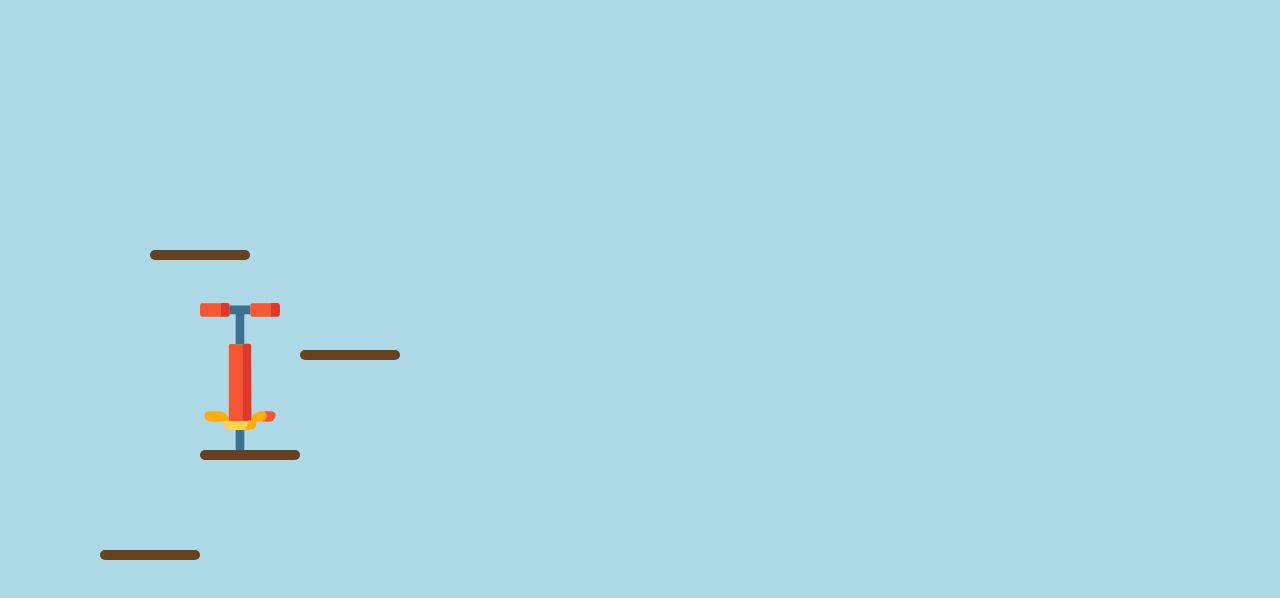
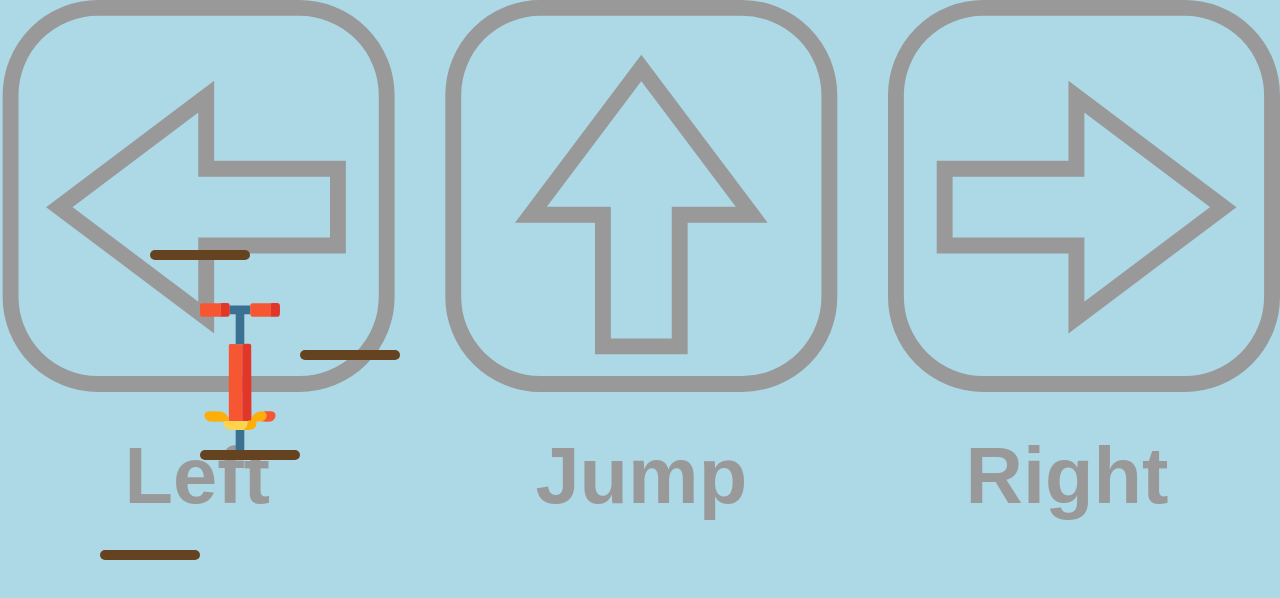
Before and after one commit to cmgoersch/pogo-stick, a website: page index.html in a window 1280 px wide. Drawn offline with Linux system fonts and the light colour scheme.

Commit message:
now with navigation

```diff
--- a/index.html
+++ b/index.html
@@ -8,7 +8,13 @@
 </head>
 <body>
     <div id="game-container">
+        <!-- Hintergrundgrafik -->
+        <img id="background-controls" src="assets/images/navigation.svg" alt="Controls">
+
+        <!-- Pogostick -->
         <img id="pogostick" src="assets/images/pogo.svg" alt="Pogostick">
+
+        <!-- Plattformen -->
         <div class="platform" style="top: 550px; left: 100px;"></div>
         <div class="platform" style="top: 450px; left: 200px;"></div>
         <div class="platform" style="top: 250px; left: 150px;"></div>
```
Also changed, not shown: assets/images/navigation.svg (added), image.png.
